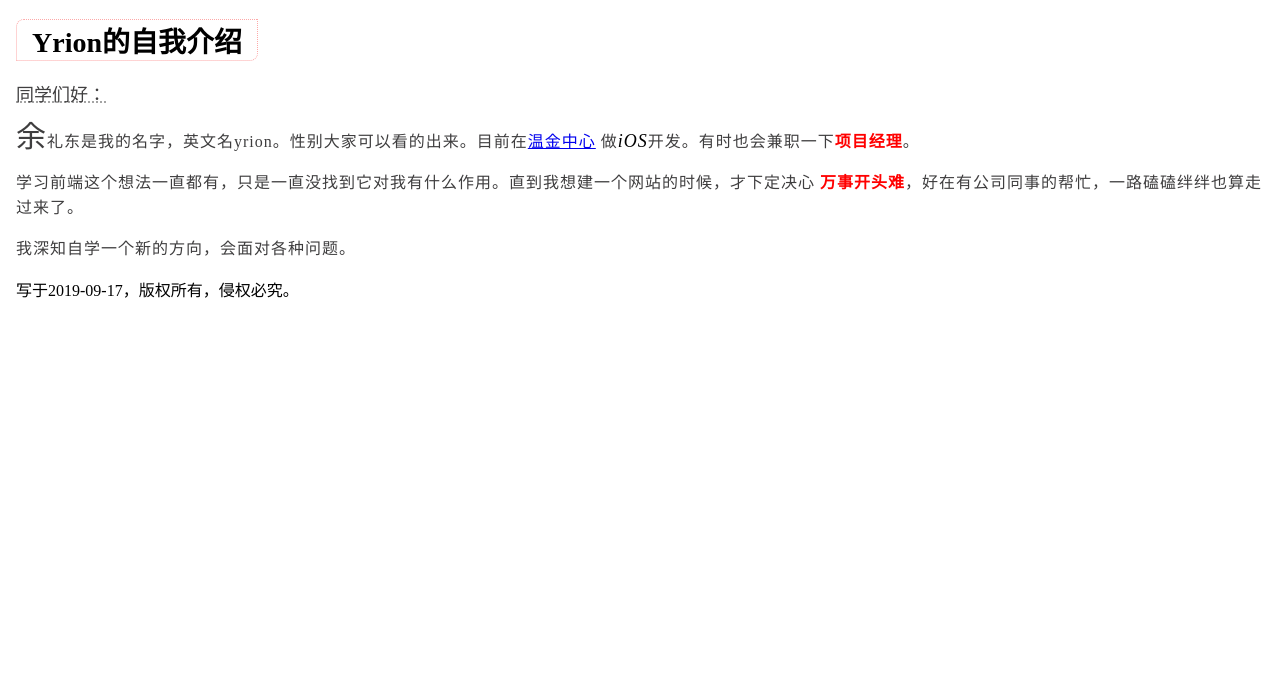
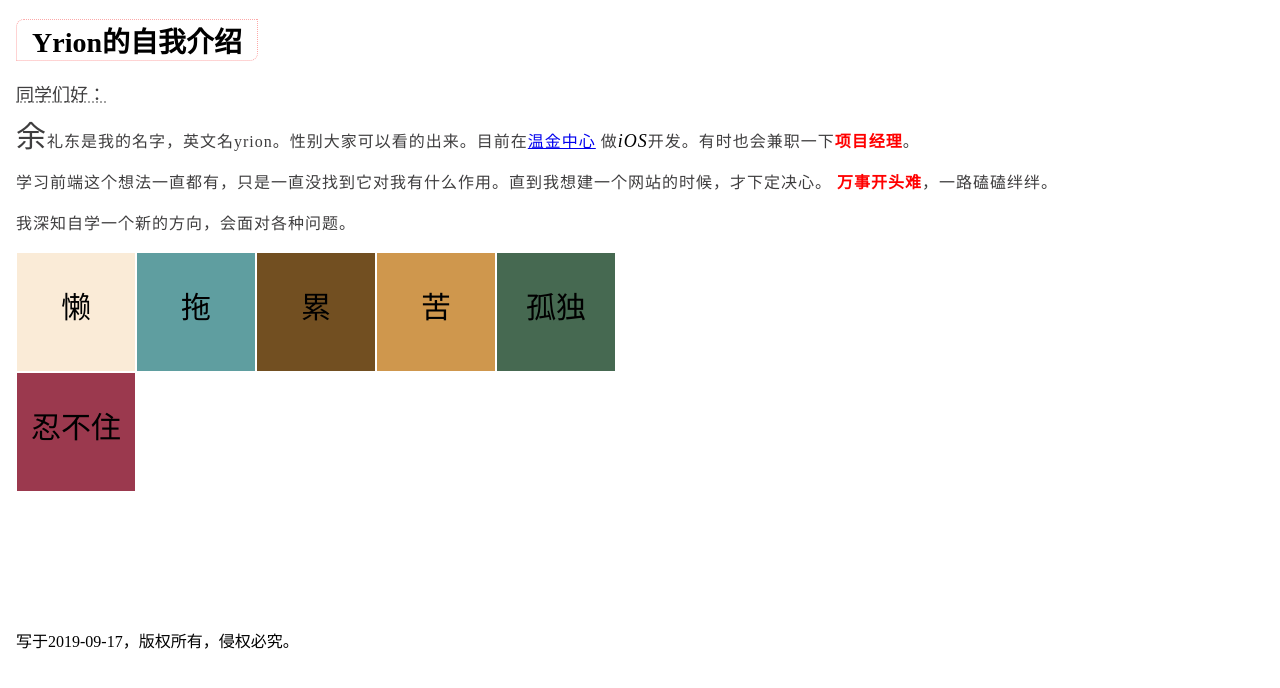
Before and after one commit to yuldong/yuldong.github.io, a plain HTML site: page QDXK/day9.html in a window 1280 px wide. Drawn offline with Linux system fonts and the light colour scheme.

Commit message:
feature：
grid布局

```diff
--- a/QDXK/day9.css
+++ b/QDXK/day9.css
@@ -42,12 +42,44 @@ strong {
 .das-box {
     display: grid;
     grid-template-columns: repeat(3, 1fr);
-    grid-template-rows: repeat(2, 100px);
+    grid-template-rows: repeat(3, 100px);
 }
 
 @media (min-width: 700px) {
     .das-box {
         grid-template-columns: repeat(5, 120px);
-        grid-template-rows: repeat(2, 120px);
+        grid-template-rows: repeat(3, 120px);
     }
 }
+
+.das-box > div {
+    margin: 1px;
+    background-repeat: no-repeat;
+    background-position: center;
+    background-size: 100% 100%;
+}
+
+
+.das-box > div > p {
+    font-size: 30px;
+    text-align: center;
+}
+
+.das-box div:nth-child(1) {
+    background-color: antiquewhite;
+}
+.das-box div:nth-child(2) {
+    background-color: cadetblue;
+}
+.das-box div:nth-child(3) {
+    background-color: rgb(114, 79, 33);
+}
+.das-box div:nth-child(4) {
+    background-color: rgb(207, 151, 77);
+}
+.das-box div:nth-child(5) {
+    background-color: rgb(70, 105, 81);
+}
+.das-box div:nth-child(6) {
+    background-color: rgb(155, 57, 78);
+}
--- a/QDXK/day9.html
+++ b/QDXK/day9.html
@@ -19,20 +19,20 @@
                 做<em>iOS</em>开发。有时也会兼职一下<strong>项目经理</strong>。
             </p>
             <p class="des">
-                学习前端这个想法一直都有，只是一直没找到它对我有什么作用。直到我想建一个网站的时候，才下定决心
-                <strong>万事开头难</strong>，好在有公司同事的帮忙，一路磕磕绊绊也算走过来了。
+                学习前端这个想法一直都有，只是一直没找到它对我有什么作用。直到我想建一个网站的时候，才下定决心。
+                <strong>万事开头难</strong>，一路磕磕绊绊。
             </p>
             <p class="des">
                 我深知自学一个新的方向，会面对各种问题。
             </p>
         </article>
-        <div class="dsa-box">
-            <div></div>
-            <div></div>
-            <div></div>
-            <div></div>
-            <div></div>
-            <div></div>
+        <div class="das-box">
+            <div><p>懒</p></div>
+            <div><p>拖</p></div>
+            <div><p>累</p></div>
+            <div><p>苦</p></div>
+            <div><p>孤独</p></div>
+            <div><p>忍不住</p></div>
         </div>
     </main>
     <footer>
```
